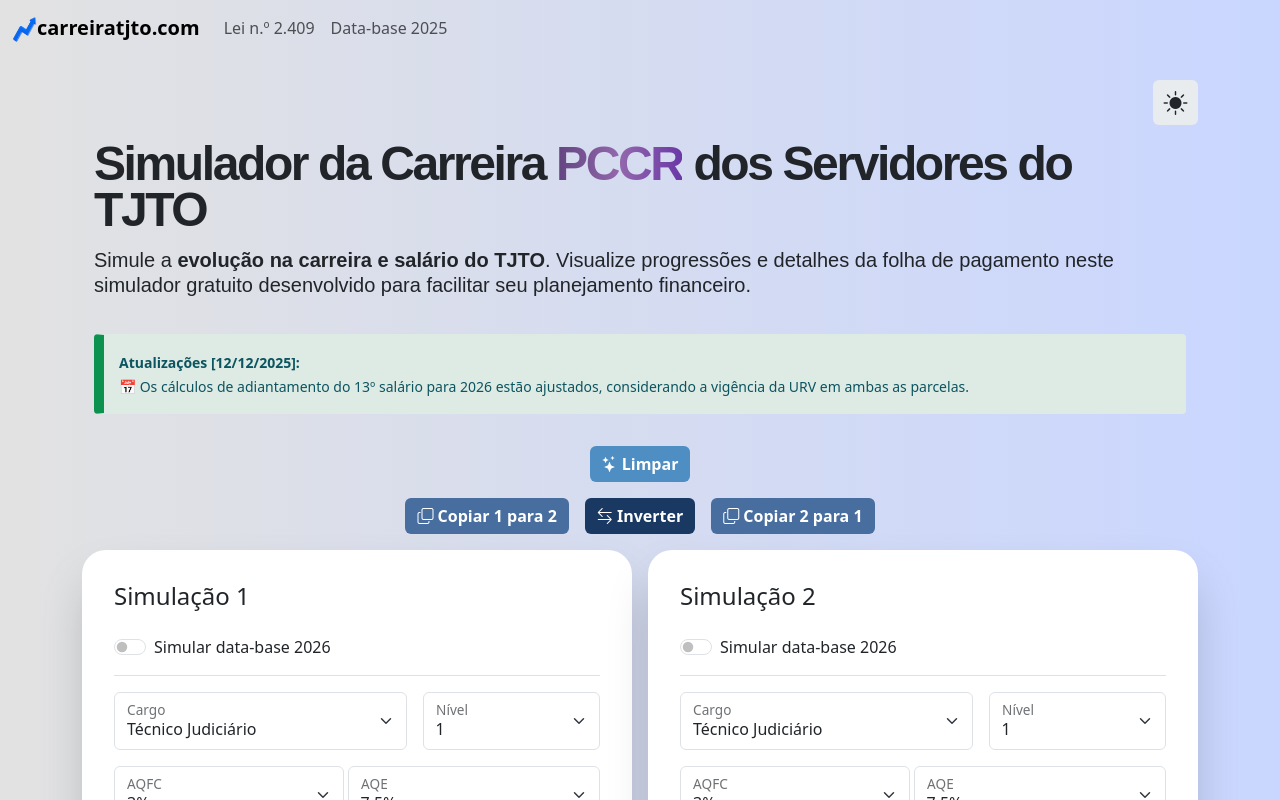
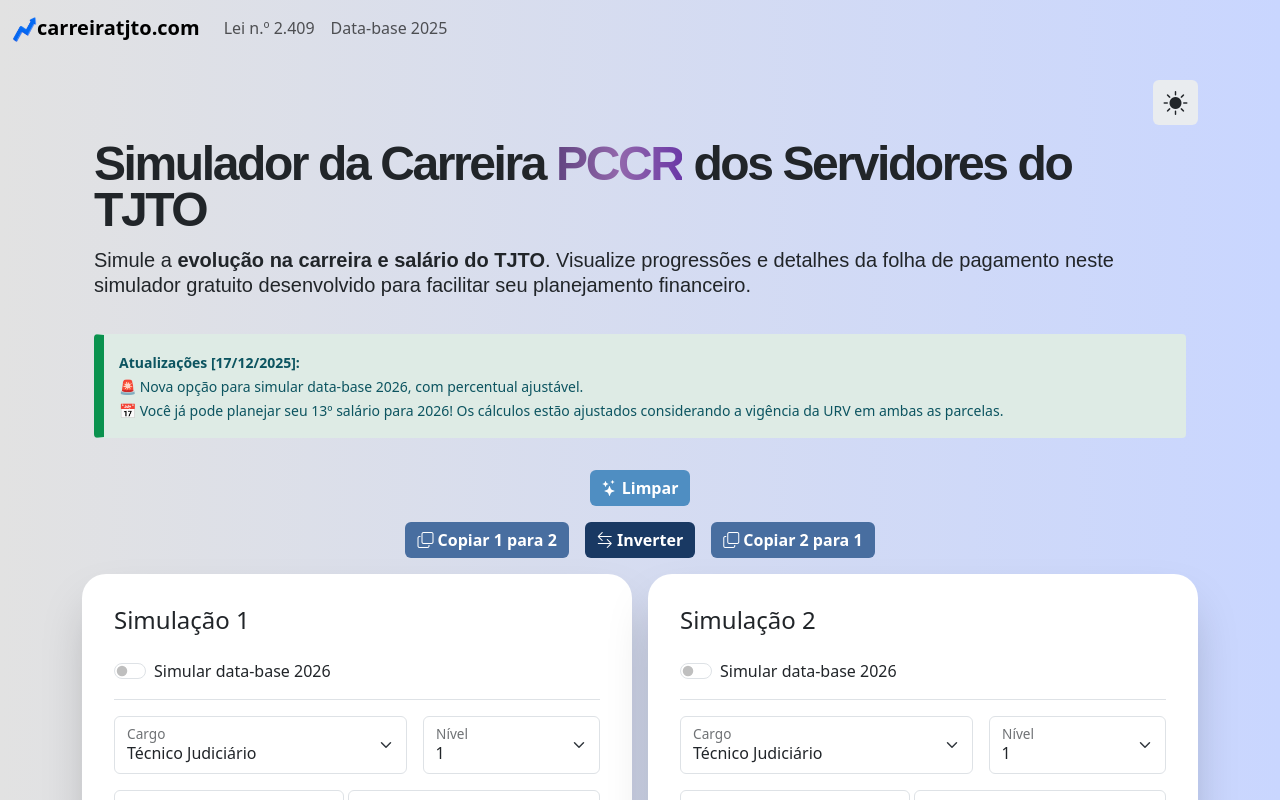
Before and after one commit to guilhermeoq/carreira-tjto, a Vue app: page / in a window 1280 px wide. Shown: the top 800 px of the page. Built offline with nearby package versions, Linux system fonts and the light colour scheme.

Commit message:
feat: news section updates

```diff
--- a/src/components/Calculadora.vue
+++ b/src/components/Calculadora.vue
@@ -60,9 +60,10 @@
 
       <div class="callout callout-info">
         <small
-          ><strong>Atualizações [12/12/2025]:</strong><br />
-          📅 Os cálculos de adiantamento do 13º salário para 2026 estão ajustados, considerando a
-          vigência da URV em ambas as parcelas.
+          ><strong>Atualizações [17/12/2025]:</strong><br />
+          🚨 Nova opção para simular data-base 2026, com percentual ajustável.<br />
+          📅 Você já pode planejar seu 13º salário para 2026! Os cálculos estão ajustados
+          considerando a vigência da URV em ambas as parcelas.
         </small>
       </div>
 
@@ -1556,6 +1557,7 @@ body[data-bs-theme='dark'] {
   }
 
   .title {
+    text-wrap: balance;
     font-weight: 700;
     font-family: 'YourHeadingFont', sans-serif;
     line-height: 0.95;
```
